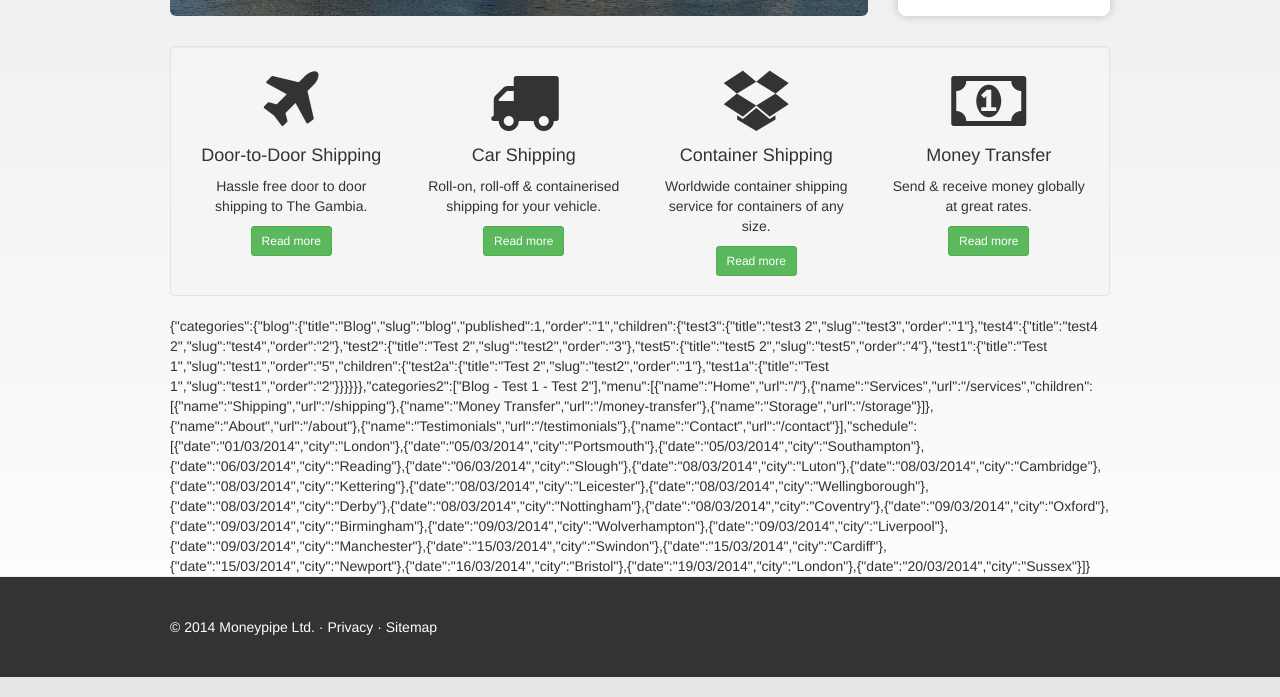
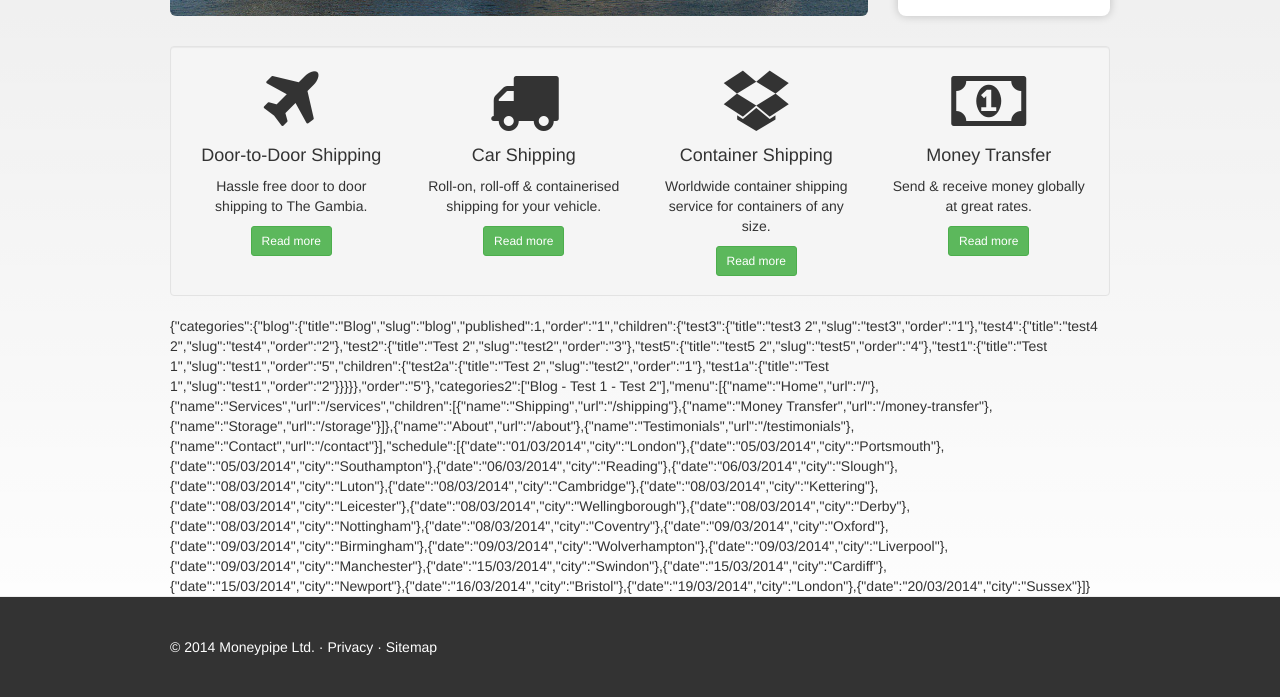
Before and after one commit to abeta/moneypipe, a Jekyll site: the page built from index.html, in a window 1280 px wide, cut to the strip 485-1182 px from the top of the page. Built offline with Jekyll 4.4.1, drawn with Linux system fonts in a browser that asks for light colours; nearby versions of some CDN libraries.

Commit message:
Re-order categories

```diff
--- a/_data/categories.yml
+++ b/_data/categories.yml
@@ -33,3 +33,4 @@ blog:
                     title: 'Test 1'
                     slug: test1
                     order: '2'
+order: '5'
```
